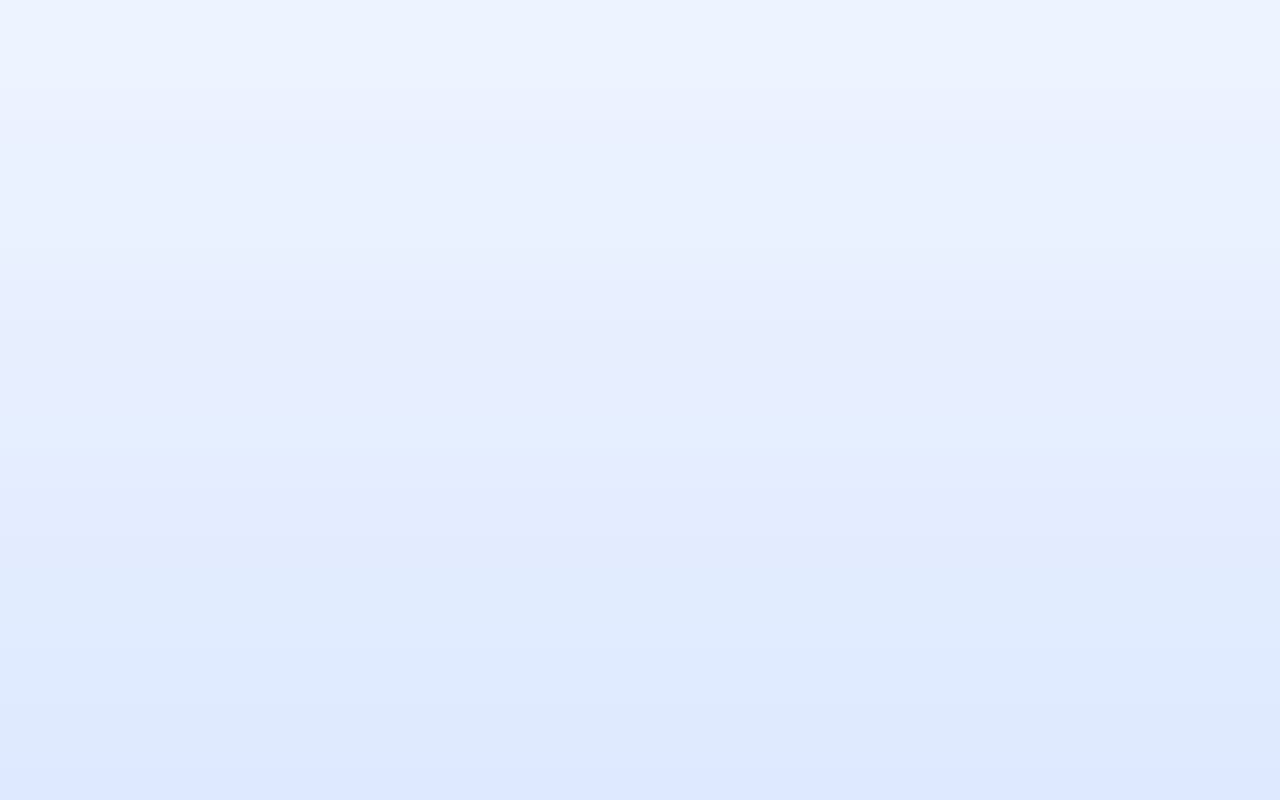
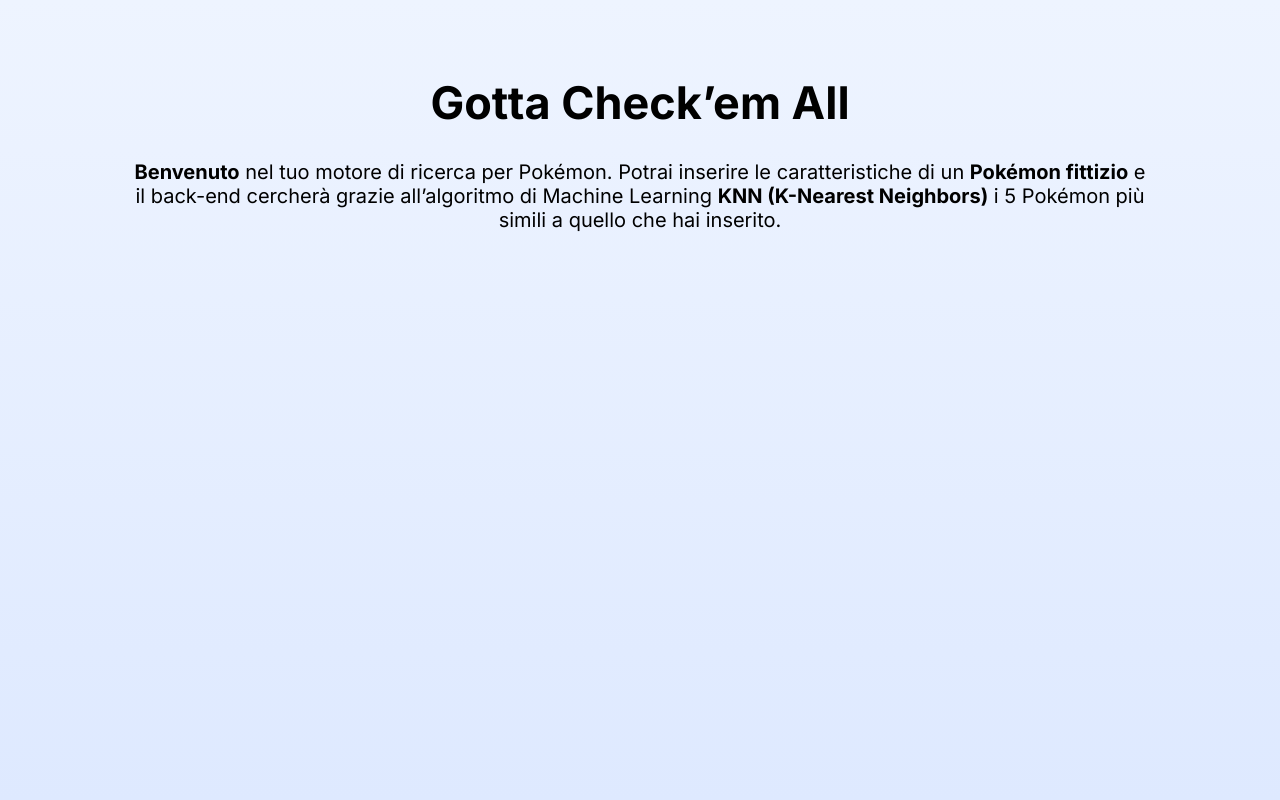
Before and after one commit to Jonnycp/Gotta-Catch-Em-All, a PHP site: page / in a window 1280 px wide. Before the commit the page is empty. Run offline with PHP 8.4, Linux system fonts and the light colour scheme.

Commit message:
titoli
CU-32hamjh

```diff
--- a/index.html
+++ b/index.html
@@ -31,6 +31,8 @@
     <div class="container">
       <main>
         <section class="title">
+          <h1>Gotta Check’em All</h1>
+          <h2> <strong>Benvenuto</strong> nel tuo motore di ricerca per Pokémon. Potrai inserire le caratteristiche di un <strong>Pokémon fittizio</strong> e il back-end cercherà grazie all’algoritmo di Machine Learning <strong>KNN (K-Nearest Neighbors)</strong> i 5 Pokémon più simili a quello che hai inserito.</h2>
         </section>
         <form action="">
         </form>
--- a/static/css/style.css
+++ b/static/css/style.css
@@ -15,3 +15,19 @@
     width: 80%;
     margin: 0 auto;
 }
+.title h1 {
+    color: var(--dark);
+    font-family: var(--primaryFont);
+    font-size: 45px;
+    text-align: center;
+    margin-bottom: 30px;
+    font-weight: 700;
+}
+.title h2{
+    color: var(--dark);
+    font-family: var(--primaryFont);
+    font-size: 20px;
+    text-align: center;
+    margin-bottom: 30px;
+    font-weight: 400;
+}
```
